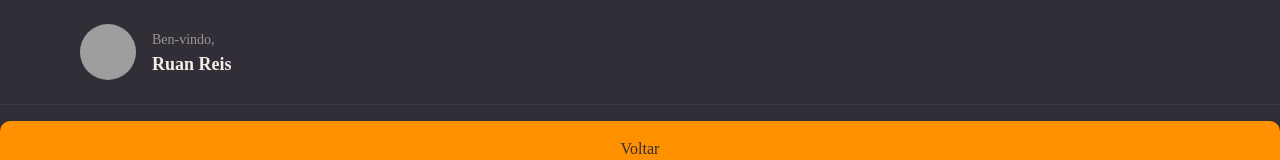
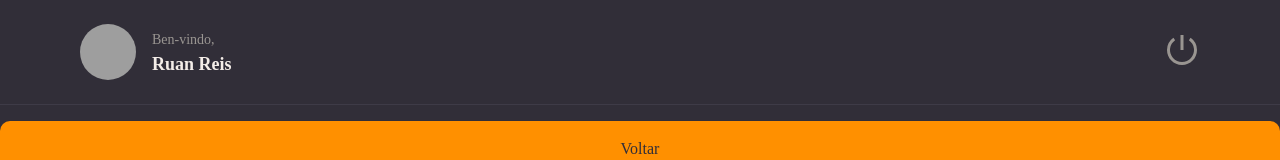
Before and after one commit to Limb00z/rr-notes, a React (Vite) app: page / in a window 1280 px wide. Shown: the top 160 px of the page. Built offline with nearby package versions, Linux system fonts and the light colour scheme; grey boxes are pictures that could not be loaded.

Commit message:
criado o button Logout e estilizado

```diff
--- a/src/components/Header/index.jsx
+++ b/src/components/Header/index.jsx
@@ -1,4 +1,5 @@
-import { Container, Profile } from "./styles";
+import { Container, Profile, Logout } from "./styles";
+import { RiShutDownLine } from "react-icons/ri";
 
 export function Header() {
   return (
@@ -10,7 +11,10 @@
           <span>Ben-vindo, </span>
           <strong>Ruan Reis</strong>
         </div>
-      </Profile>
+          </Profile>
+          <Logout>
+              <RiShutDownLine/>
+          </Logout>
     </Container>
   );
 }
--- a/src/components/Header/styles.js
+++ b/src/components/Header/styles.js
@@ -45,4 +45,14 @@
         }
     }
 
+`
+
+export const Logout = styled.button`
+    border: none;
+    background: none;
+
+    >svg{
+        color: ${({ theme }) => theme.COLORS.GRAY_100};
+        font-size: 36px
+    }
 `;
```
